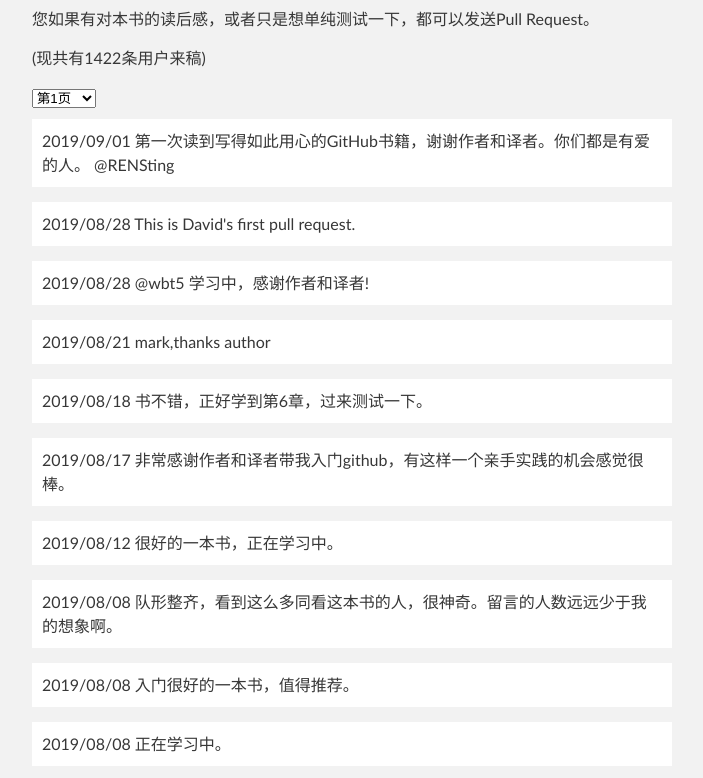
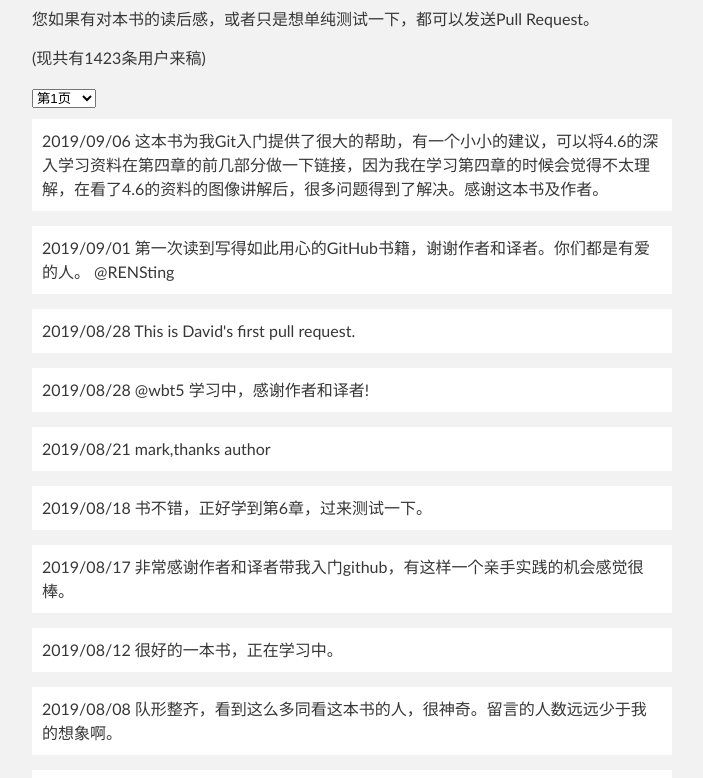
Before and after one commit to ituring/first-pr, a plain HTML site: page index.html in a window 1280 px wide. Shown: the part 989-1767 px from the top of the page, without its empty margins (288-991 px from the left). Drawn offline with Linux system fonts and the light colour scheme.

Commit message:
Add my impression

```diff
--- a/index.html
+++ b/index.html
@@ -76,6 +76,7 @@
 
 <section class="wrap">
 
+<p class="impression">2019/09/06 这本书为我Git入门提供了很大的帮助，有一个小小的建议，可以将4.6的深入学习资料在第四章的前几部分做一下链接，因为我在学习第四章的时候会觉得不太理解，在看了4.6的资料的图像讲解后，很多问题得到了解决。感谢这本书及作者。</p>
 <p class="impression">2019/09/01 第一次读到写得如此用心的GitHub书籍，谢谢作者和译者。你们都是有爱的人。 @RENSting</p>
 <p class="impression">2019/08/28 This is David's first pull request.</p>
 <p class="impression">2019/08/28 @wbt5 学习中，感谢作者和译者!</p>
```
